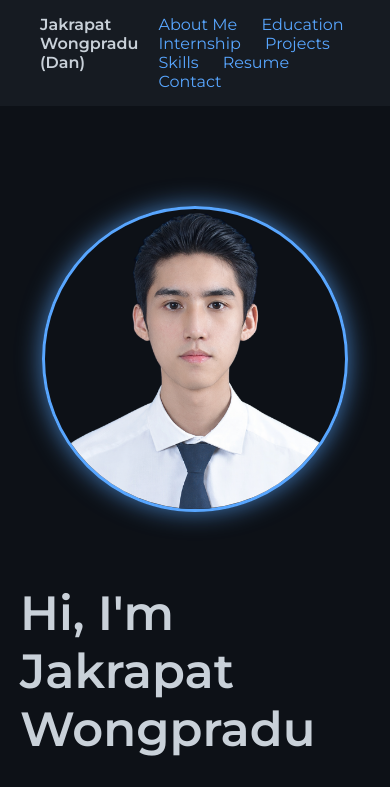
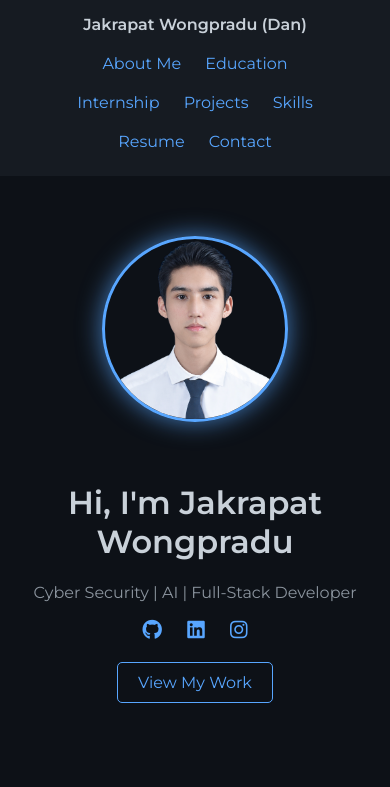
Before and after one commit to danjkpw/jakrapatwpd, a plain HTML site: page index.html in a window 390 px wide. Shown: the top 787 px of the page. Drawn offline with Linux system fonts and the light colour scheme.

Commit message:
Mobile update

```diff
--- a/styles.css
+++ b/styles.css
@@ -199,3 +199,71 @@
         0 0 10px rgba(88, 166, 255, 0.7),
         0 0 20px rgba(88, 166, 255, 0.9);
 }
+
+/* ========================= */
+/* 📱 MOBILE RESPONSIVE */
+/* ========================= */
+@media (max-width: 768px) {
+
+    /* Navbar */
+    nav {
+        flex-direction: column;
+        align-items: center;
+        text-align: center;
+    }
+
+    .nav-links {
+        margin-top: 10px;
+    }
+
+    .nav-links a {
+        display: inline-block;
+        margin: 10px;
+    }
+
+    /* Hero section */
+    .hero {
+        flex-direction: column;
+        text-align: center;
+        padding: 60px 20px;
+    }
+
+    .pfp-img {
+        width: 180px;
+        height: 180px;
+    }
+
+    .hero h1 {
+        font-size: 32px;
+    }
+
+    .hero p {
+        font-size: 16px;
+    }
+
+    /* Social icons */
+    .social-icons a {
+        font-size: 20px;
+        margin: 10px;
+    }
+
+    /* Sections */
+    section {
+        padding: 20px;
+    }
+
+    /* Cards */
+    .card {
+        padding: 15px;
+    }
+
+    /* PDF */
+    .pdf-container iframe {
+        height: 400px;
+    }
+
+    /* Video */
+    .video-container iframe {
+        height: 250px;
+    }
+}
```
